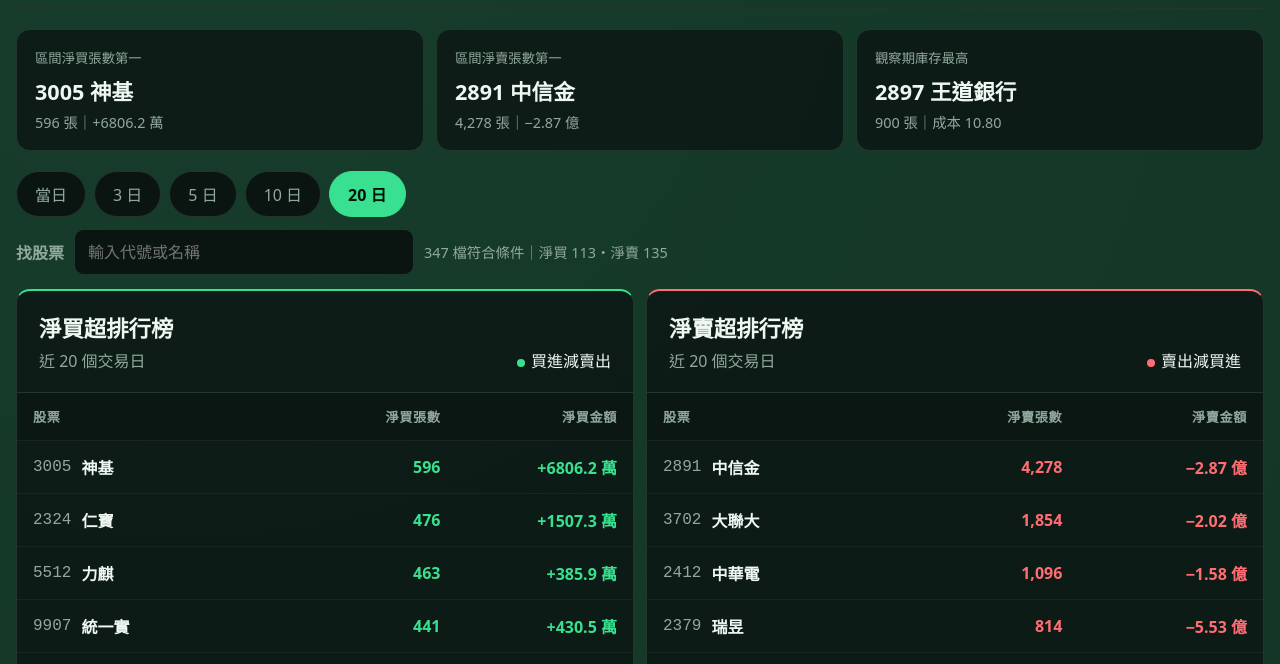
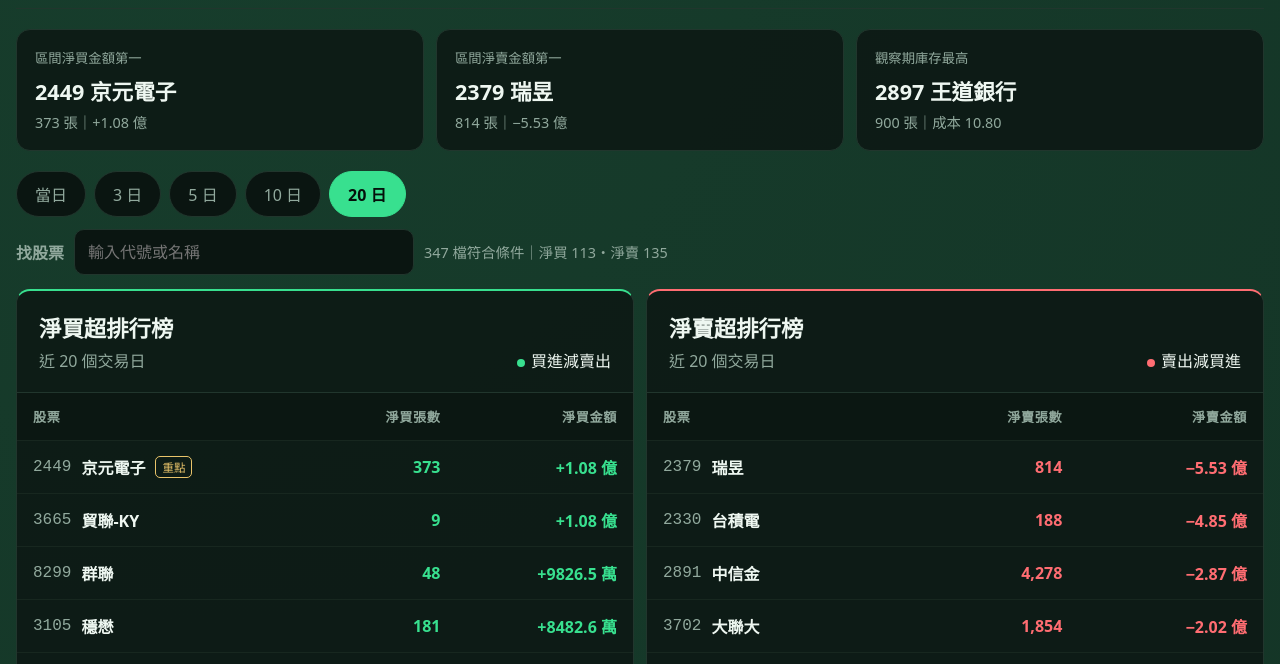
Before and after one commit to gaiautoupload/TU9359, a plain HTML site: page docs/index.html in a window 1280 px wide. Shown: the part 126-790 px from the top of the page. Drawn offline with Linux system fonts and the light colour scheme.

Commit message:
Sort broker rankings and leaders by net amount

```diff
--- a/docs/assets/app.js
+++ b/docs/assets/app.js
@@ -13,8 +13,10 @@
   const query=document.querySelector("#stockSearch").value.trim().toLocaleLowerCase("zh-TW");
   const active=data.stocks.filter(s=>s[key].gross_buy_twd||s[key].gross_sell_twd);
   const visible=active.filter(s=>!query||`${s.stock_id} ${s.stock_name}`.toLocaleLowerCase("zh-TW").includes(query));
-  const buys=visible.filter(s=>s[key].net_lots>0).sort((a,b)=>b[key].net_lots-a[key].net_lots||b[key].net_flow_twd-a[key].net_flow_twd);
-  const sells=visible.filter(s=>s[key].net_lots<0).sort((a,b)=>a[key].net_lots-b[key].net_lots||a[key].net_flow_twd-b[key].net_flow_twd);
+  const buyOrder=(a,b)=>b[key].net_flow_twd-a[key].net_flow_twd||b[key].net_lots-a[key].net_lots;
+  const sellOrder=(a,b)=>a[key].net_flow_twd-b[key].net_flow_twd||a[key].net_lots-b[key].net_lots;
+  const buys=visible.filter(s=>s[key].net_lots>0).sort(buyOrder);
+  const sells=visible.filter(s=>s[key].net_lots<0).sort(sellOrder);
   const positions=[...visible].sort((a,b)=>b[key].net_flow_twd-a[key].net_flow_twd);
   document.querySelectorAll(".range-text").forEach(el=>el.textContent=windowDays===1?"最近交易日":`近 ${windowDays} 個交易日`);
   document.querySelector("#resultCount").textContent=`${visible.length} 檔符合條件｜淨買 ${buys.length}・淨賣 ${sells.length}`;
@@ -22,8 +24,8 @@
   document.querySelector("#buyRows").innerHTML=buys.map(s=>{const p=s[key];return `<tr>${metricCell("股票",stockCell(s))}${metricCell("淨買張數",fmtNum(p.net_lots),"positive")}${metricCell("淨買金額",fmtSignedMoney(p.net_flow_twd),p.net_flow_twd>=0?"positive":"negative")}</tr>`}).join("")||'<tr><td colspan="3" class="empty">沒有符合條件的淨買超股票</td></tr>';
   document.querySelector("#sellRows").innerHTML=sells.map(s=>{const p=s[key];return `<tr>${metricCell("股票",stockCell(s))}${metricCell("淨賣張數",fmtNum(Math.abs(p.net_lots)),"negative")}${metricCell("淨賣金額",fmtSignedMoney(p.net_flow_twd),p.net_flow_twd<=0?"negative":"positive")}</tr>`}).join("")||'<tr><td colspan="3" class="empty">沒有符合條件的淨賣超股票</td></tr>';
   document.querySelector("#positionRows").innerHTML=positions.map(s=>{const p=s[key],ret=s.estimated_return_pct;return `<tr>${metricCell("股票",stockCell(s))}${metricCell("區間淨張數",`${p.net_lots>0?"+":""}${fmtNum(p.net_lots)}`,p.net_lots>0?"positive":p.net_lots<0?"negative":"muted")}${metricCell("區間淨資金",fmtSignedMoney(p.net_flow_twd),p.net_flow_twd>0?"positive":p.net_flow_twd<0?"negative":"muted")}${metricCell("估算庫存",`${fmtNum(s.estimated_inventory_lots)} 張`)}${metricCell("估算成本",fmtPrice(s.estimated_cost))}${metricCell("收盤價",fmtPrice(s.latest_close))}${metricCell("估算報酬",ret==null?"—":`${ret>0?"+":""}${ret.toFixed(2)}%`,ret>0?"positive":ret<0?"negative":"muted")}</tr>`}).join("")||'<tr><td colspan="7" class="empty">沒有符合條件的股票</td></tr>';
-  const topBuy=active.filter(s=>s[key].net_lots>0).sort((a,b)=>b[key].net_lots-a[key].net_lots)[0];
-  const topSell=active.filter(s=>s[key].net_lots<0).sort((a,b)=>a[key].net_lots-b[key].net_lots)[0];
+  const topBuy=active.filter(s=>s[key].net_lots>0).sort(buyOrder)[0];
+  const topSell=active.filter(s=>s[key].net_lots<0).sort(sellOrder)[0];
   document.querySelector("#buyLeader").textContent=topBuy?`${topBuy.stock_id} ${topBuy.stock_name}`:"—";
   document.querySelector("#buyLeaderFlow").textContent=topBuy?`${fmtNum(topBuy[key].net_lots)} 張｜${fmtSignedMoney(topBuy[key].net_flow_twd)}`:"—";
   document.querySelector("#sellLeader").textContent=topSell?`${topSell.stock_id} ${topSell.stock_name}`:"—";
--- a/docs/index.html
+++ b/docs/index.html
@@ -18,8 +18,8 @@
     </header>
 
     <section class="summary" aria-label="摘要">
-      <article><small>區間淨買張數第一</small><strong id="buyLeader">—</strong><span id="buyLeaderFlow">—</span></article>
-      <article><small>區間淨賣張數第一</small><strong id="sellLeader">—</strong><span id="sellLeaderFlow">—</span></article>
+      <article><small>區間淨買金額第一</small><strong id="buyLeader">—</strong><span id="buyLeaderFlow">—</span></article>
+      <article><small>區間淨賣金額第一</small><strong id="sellLeader">—</strong><span id="sellLeaderFlow">—</span></article>
       <article><small>觀察期庫存最高</small><strong id="inventoryLeader">—</strong><span id="inventoryLots">—</span></article>
     </section>
 
```
